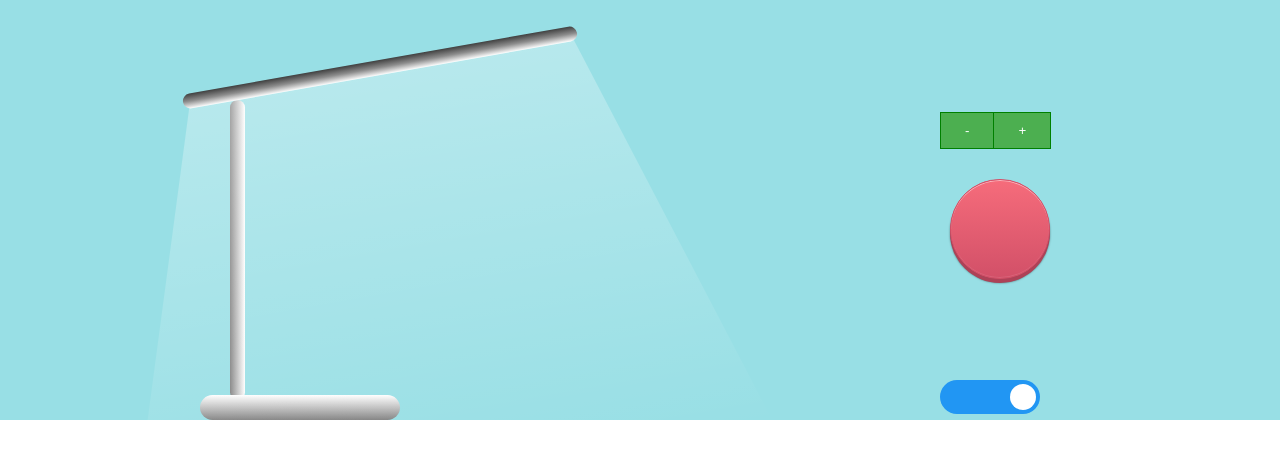
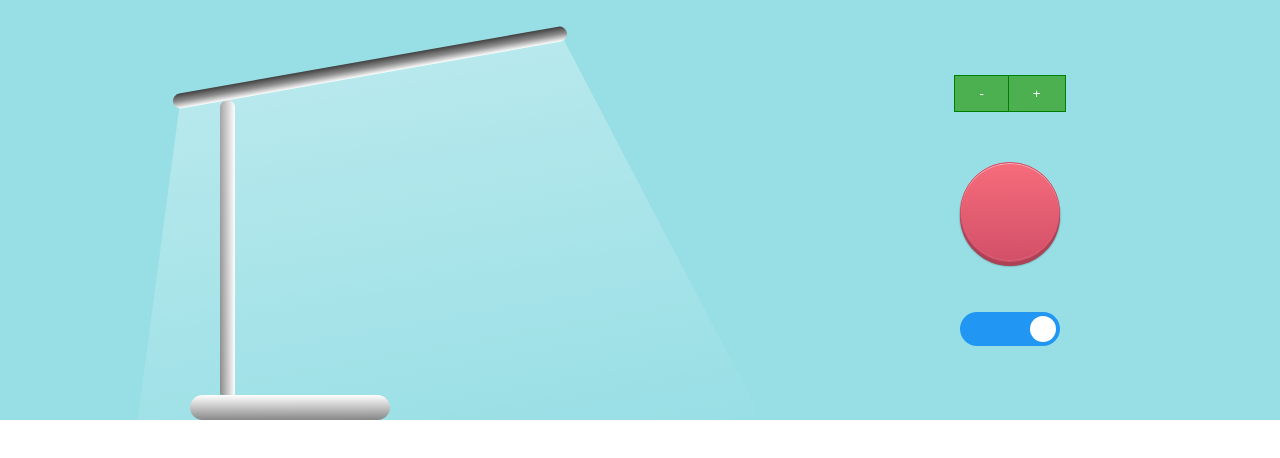
Before and after one commit to RiinaVi/lamp, a website: page index.html in a window 1280 px wide. Drawn offline with Linux system fonts and the light colour scheme.

Commit message:
minor fixes

```diff
--- a/enums.ts
+++ b/enums.ts
@@ -5,6 +5,7 @@ const decreaseButton = document.getElementById('decreaseButton');
 const switcher = document.getElementById('checkbox');
 const MIN_BRIGHTNESS = 0.2;
 const MAX_BRIGHTNESS = 1;
+const STEP = 0.1;
 let lightBrightness = 0.3;
 
 enum Mode {
@@ -58,7 +59,7 @@ function increaseBrightness() {
     if (Number(lightBrightness) < MAX_BRIGHTNESS) {
         increaseButton.addEventListener('click', increaseBrightness);
         decreaseButton.addEventListener('click', decreaseBrightness);
-        light.style.opacity = (lightBrightness + 0.1).toFixed(1);
+        light.style.opacity = (lightBrightness + STEP).toFixed(1);
         lightBrightness = parseFloat(light.style.opacity);
     } else {
         increaseButton.removeEventListener('click', increaseBrightness);
@@ -70,7 +71,7 @@ function decreaseBrightness() {
     if (Number(lightBrightness) > MIN_BRIGHTNESS) {
         increaseButton.addEventListener('click', increaseBrightness);
         decreaseButton.addEventListener('click', decreaseBrightness);
-        light.style.opacity = String((lightBrightness - 0.1).toFixed(1));
+        light.style.opacity = String((lightBrightness - STEP).toFixed(1));
         lightBrightness = parseFloat(light.style.opacity);
     } else {
         increaseButton.addEventListener('click', increaseBrightness);
--- a/index.css
+++ b/index.css
@@ -125,11 +125,10 @@ input:checked + .slider:before {
 
 .toggleButton {
     position: relative;
-    right: 20px;
     width: 100px;
     height: 100px;
     display: block;
-    margin: 30px;
+    margin: 50px;
     border: 1px solid #D25068;
     background: #D25068 linear-gradient(to bottom, #F66C7B, #D25068);
     border-radius: 50%;
@@ -171,12 +170,8 @@ input:checked + .slider:before {
     background-color: #3e8e41;
 }
 
-
-.switch {
-    position: absolute;
-    top: 380px;
+.control{
+    display: flex;
+    flex-direction: column;
+    align-items: center;
 }
-
-.controlButton:disabled {
-    pointer-events: none;
-}
--- a/index.html
+++ b/index.html
@@ -14,7 +14,6 @@
         <div id="light" class="light"></div>
     </div>
     <div class="control">
-
         <div class="brightnessToggleContainer">
             <button id="decreaseButton" class="brightnessToggle controlButton">-</button>
             <button id="increaseButton" class="brightnessToggle controlButton">+</button>
@@ -22,12 +21,10 @@
         <div class="redButtonContainer">
             <button id="redButton" class="toggleButton controlButton"></button>
         </div>
-        <div class="toggle">
-            <label class="switch">
-                <input id="checkbox" type="checkbox" checked>
-                <span class="slider round"></span>
-            </label>
-        </div>
+        <label class="switch">
+            <input id="checkbox" type="checkbox" checked>
+            <span class="slider round"></span>
+        </label>
     </div>
 </div>
 <script src="enums.js"></script>
```
